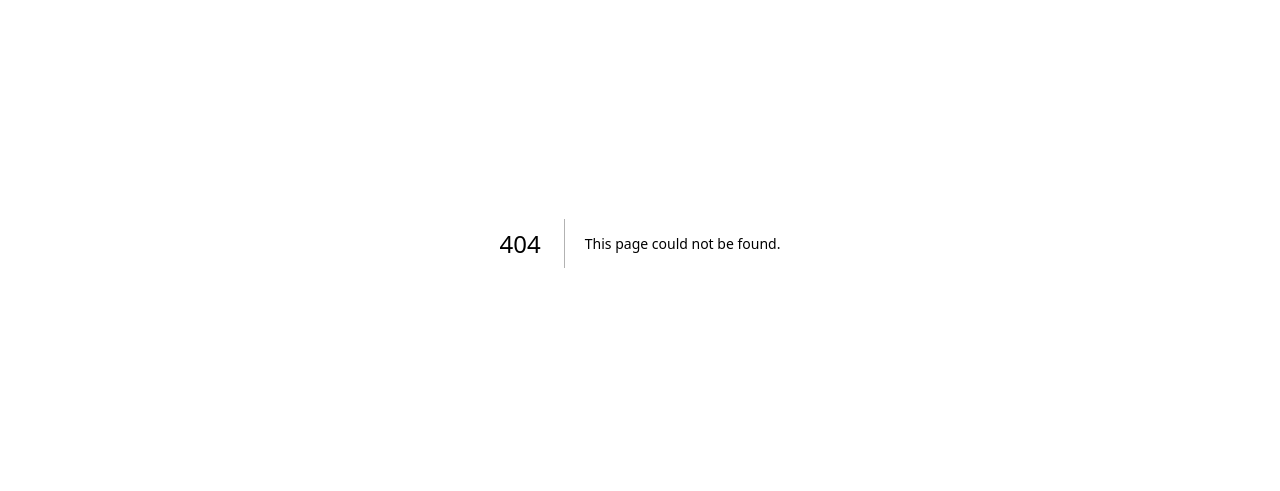
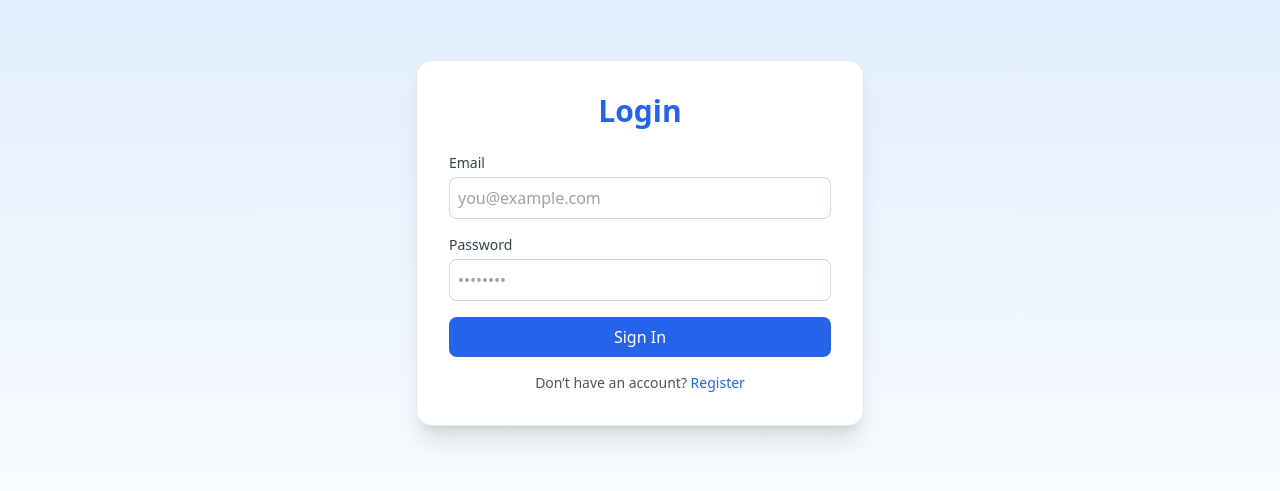
Before and after one commit to AxelTWC/cloudproject, a Next.js app in the folder cloudproject/: page /login in a window 1280 px wide. Before the commit this address had no page. Shown: the part 157-648 px from the top of the page. Built offline with nearby package versions, Linux system fonts and the light colour scheme.

Commit message:
简单的登录和注册

```diff
--- /dev/null
+++ b/cloudproject/app/api/login/route.ts
@@ -0,0 +1,26 @@
+import { NextResponse } from "next/server";
+import { PrismaClient } from "@prisma/client";
+import bcrypt from "bcrypt";
+
+const prisma = new PrismaClient();
+
+export async function POST(req: Request) {
+  try {
+    const { email, password } = await req.json();
+
+    const user = await prisma.user.findUnique({ where: { email } });
+    if (!user) {
+      return NextResponse.json({ error: "User not found" }, { status: 404 });
+    }
+
+    const valid = await bcrypt.compare(password, user.password);
+    if (!valid) {
+      return NextResponse.json({ error: "Invalid password" }, { status: 401 });
+    }
+
+    return NextResponse.json({ message: "Login successful", user });
+  } catch (err) {
+    console.error(err);
+    return NextResponse.json({ error: "Something went wrong" }, { status: 500 });
+  }
+}
--- /dev/null
+++ b/cloudproject/app/api/register/route.ts
@@ -0,0 +1,35 @@
+import { NextResponse } from "next/server";
+import { PrismaClient } from "@prisma/client";
+import bcrypt from "bcrypt";
+
+const prisma = new PrismaClient();
+
+export async function POST(req: Request) {
+  try {
+    const { email, password, role } = await req.json();
+
+    if (!email || !password) {
+      return NextResponse.json({ error: "Missing email or password" }, { status: 400 });
+    }
+
+    const existingUser = await prisma.user.findUnique({ where: { email } });
+    if (existingUser) {
+      return NextResponse.json({ error: "User already exists" }, { status: 400 });
+    }
+
+    const hashedPassword = await bcrypt.hash(password, 10);
+
+    const newUser = await prisma.user.create({
+      data: {
+        email,
+        password: hashedPassword,
+        role: role || "viewer",
+      },
+    });
+
+    return NextResponse.json({ message: "User created successfully", user: newUser });
+  } catch (err) {
+    console.error(err);
+    return NextResponse.json({ error: "Something went wrong" }, { status: 500 });
+  }
+}
--- /dev/null
+++ b/cloudproject/app/login/page.tsx
@@ -0,0 +1,88 @@
+"use client";
+
+import { useState } from "react";
+import { useRouter } from "next/navigation";
+
+export default function LoginPage() {
+  const router = useRouter();
+  const [email, setEmail] = useState("");
+  const [password, setPassword] = useState("");
+  const [error, setError] = useState("");
+
+  const handleSubmit = async (e: React.FormEvent) => {
+    e.preventDefault();
+    setError("");
+
+    try {
+      const res = await fetch("/api/login", {
+        method: "POST",
+        headers: { "Content-Type": "application/json" },
+        body: JSON.stringify({ email, password }),
+      });
+
+      const data = await res.json();
+
+      if (!res.ok) {
+        setError(data.error || "Login failed");
+        return;
+      }
+
+      alert("Login successful!");
+      router.push("/dashboard"); // 登录后跳转到 dashboard
+    } catch (err) {
+      setError("Something went wrong. Please try again.");
+    }
+  };
+
+  return (
+    <div className="flex items-center justify-center min-h-screen bg-gradient-to-b from-blue-100 to-white">
+      <div className="bg-white shadow-xl rounded-2xl p-8 w-full max-w-md border border-gray-200">
+        <h1 className="text-3xl font-bold text-center text-blue-600 mb-6">Login</h1>
+
+        <form onSubmit={handleSubmit} className="space-y-4">
+          <div>
+            <label className="block mb-1 text-sm font-medium text-gray-700">Email</label>
+            <input
+              type="email"
+              className="w-full border border-gray-300 rounded-lg p-2 focus:outline-none focus:ring-2 focus:ring-blue-500"
+              value={email}
+              onChange={(e) => setEmail(e.target.value)}
+              placeholder="you@example.com"
+              required
+            />
+          </div>
+
+          <div>
+            <label className="block mb-1 text-sm font-medium text-gray-700">Password</label>
+            <input
+              type="password"
+              className="w-full border border-gray-300 rounded-lg p-2 focus:outline-none focus:ring-2 focus:ring-blue-500"
+              value={password}
+              onChange={(e) => setPassword(e.target.value)}
+              placeholder="••••••••"
+              required
+            />
+          </div>
+
+          {error && (
+            <p className="text-red-500 text-sm text-center">{error}</p>
+          )}
+
+          <button
+            type="submit"
+            className="w-full bg-blue-600 text-white py-2 rounded-lg hover:bg-blue-700 transition-all"
+          >
+            Sign In
+          </button>
+        </form>
+
+        <p className="text-sm text-gray-600 text-center mt-4">
+          Don’t have an account?{" "}
+          <a href="/register" className="text-blue-600 hover:underline">
+            Register
+          </a>
+        </p>
+      </div>
+    </div>
+  );
+}
--- /dev/null
+++ b/cloudproject/app/register/page.tsx
@@ -0,0 +1,66 @@
+"use client";
+import { useState } from "react";
+
+export default function RegisterPage() {
+  const [email, setEmail] = useState("");
+  const [password, setPassword] = useState("");
+  const [message, setMessage] = useState("");
+
+  const handleSubmit = async (e: React.FormEvent) => {
+    e.preventDefault();
+    setMessage("");
+
+    const res = await fetch("/api/register", {
+      method: "POST",
+      headers: { "Content-Type": "application/json" },
+      body: JSON.stringify({ email, password }),
+    });
+
+    const data = await res.json();
+    if (res.ok) {
+      setMessage("✅ Registration successful!");
+    } else {
+      setMessage("❌ " + data.error);
+    }
+  };
+
+  return (
+    <div className="min-h-screen flex items-center justify-center bg-gray-50">
+      <form
+        onSubmit={handleSubmit}
+        className="bg-white p-8 rounded-xl shadow-md w-96 space-y-4"
+      >
+        <h1 className="text-2xl font-semibold text-center">Register</h1>
+
+        <input
+          type="email"
+          placeholder="Email"
+          className="w-full border p-2 rounded"
+          value={email}
+          onChange={(e) => setEmail(e.target.value)}
+          required
+        />
+
+        <input
+          type="password"
+          placeholder="Password"
+          className="w-full border p-2 rounded"
+          value={password}
+          onChange={(e) => setPassword(e.target.value)}
+          required
+        />
+
+        <button
+          type="submit"
+          className="w-full bg-blue-500 text-white py-2 rounded hover:bg-blue-600"
+        >
+          Register
+        </button>
+
+        {message && (
+          <p className="text-center text-sm text-gray-600 mt-2">{message}</p>
+        )}
+      </form>
+    </div>
+  );
+}
--- a/cloudproject/package.json
+++ b/cloudproject/package.json
@@ -13,6 +13,7 @@
     "bcrypt": "^6.0.0",
     "jsonwebtoken": "^9.0.2",
     "next": "15.5.6",
+    "next-auth": "^4.24.11",
     "react": "19.1.0",
     "react-dom": "19.1.0"
   },
```
Also changed, not shown: 1 other file (tests, documents, lock files or other folders).
